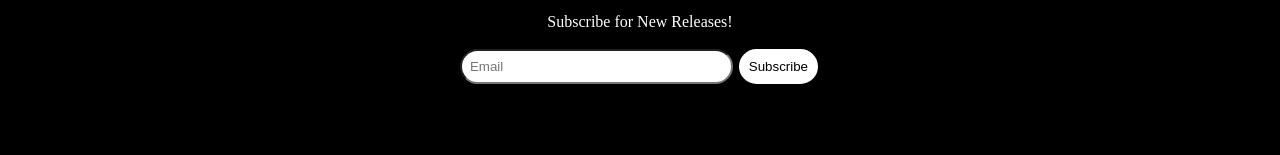
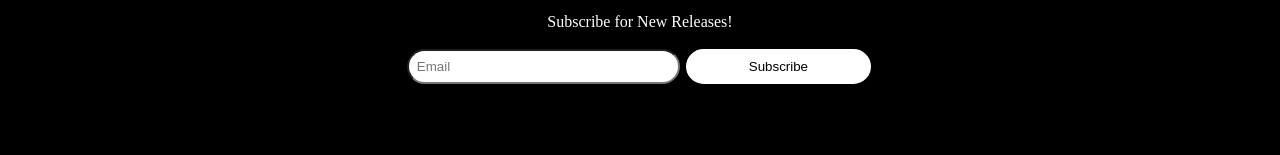
Before and after one commit to KingstonQueen/landing-page, a plain HTML site: page index.html in a window 1280 px wide. Shown: the part 1268-1423 px from the top of the page. Drawn offline with Linux system fonts and the light colour scheme.

Commit message:
Debugged and updated in codepenio.

```diff
--- a/index.html
+++ b/index.html
@@ -53,9 +53,9 @@
 <div>
     <p>Subscribe for New Releases!</p>
 </div>
-    <form id="form">
-        <input id="email" type="email" placeholder="Email" required>
-        <button class="button" id="submit" type="button" src="https://www.freecodecamp.com/email-submit">Subscribe</button>
+    <form id="form" action=" https://www.freecodecamp.com/email-submit">
+        <input id="email" type="email" placeholder="Email" name="email" required>
+        <input class="button" id="submit" type="submit" value="Subscribe"/>
         </form>
 </div>
 
--- a/style.css
+++ b/style.css
@@ -98,12 +98,13 @@ input {
     width: 20%;
 }
 
-button {
+.button {
     background-color: white;
     color: black;
     border: 2px solid black;
     padding: 10px;
     border-radius: 20px;
+    width: 15%;
 
 }
 
@@ -127,7 +128,7 @@ html {
     scroll-behavior: smooth;
 }
 
-@media only screen and (max-width: 480px) {
+@media only screen and (max-width: 600px) {
 
     header a {
         float: right;
```
